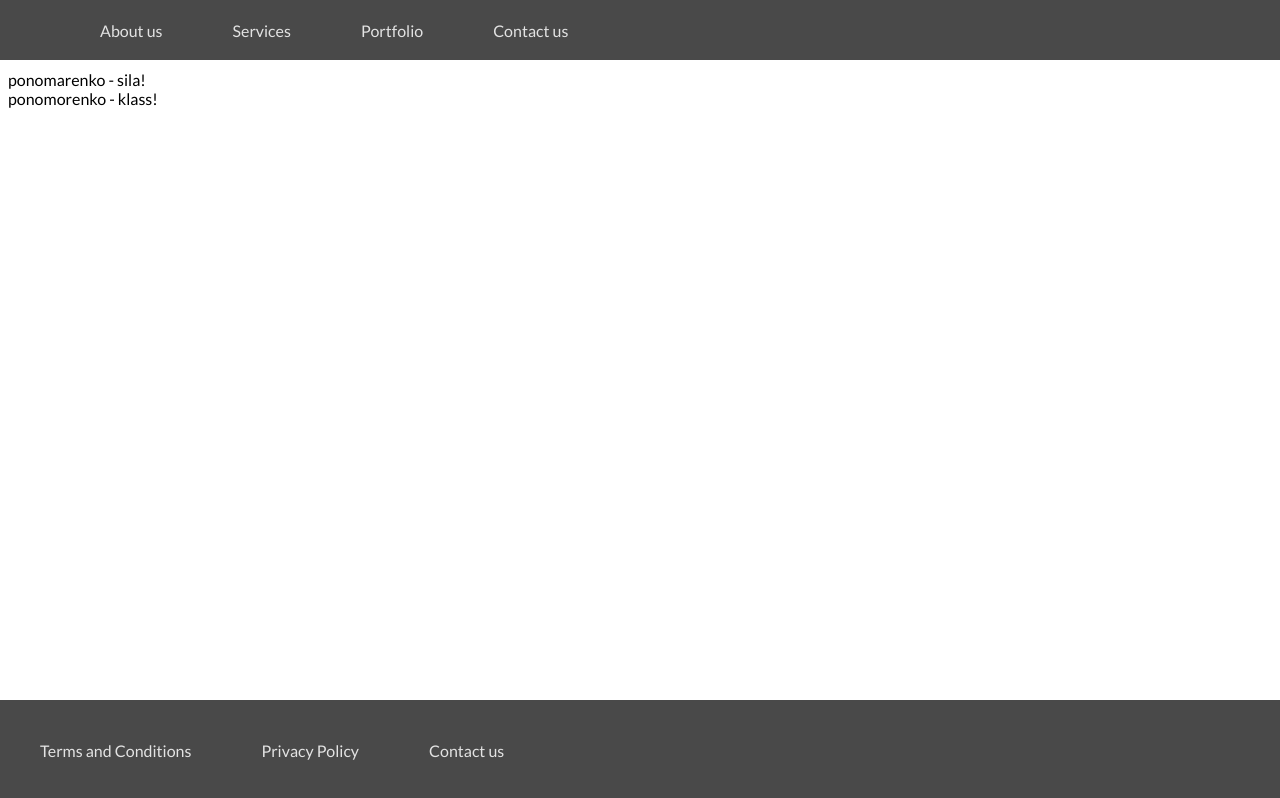
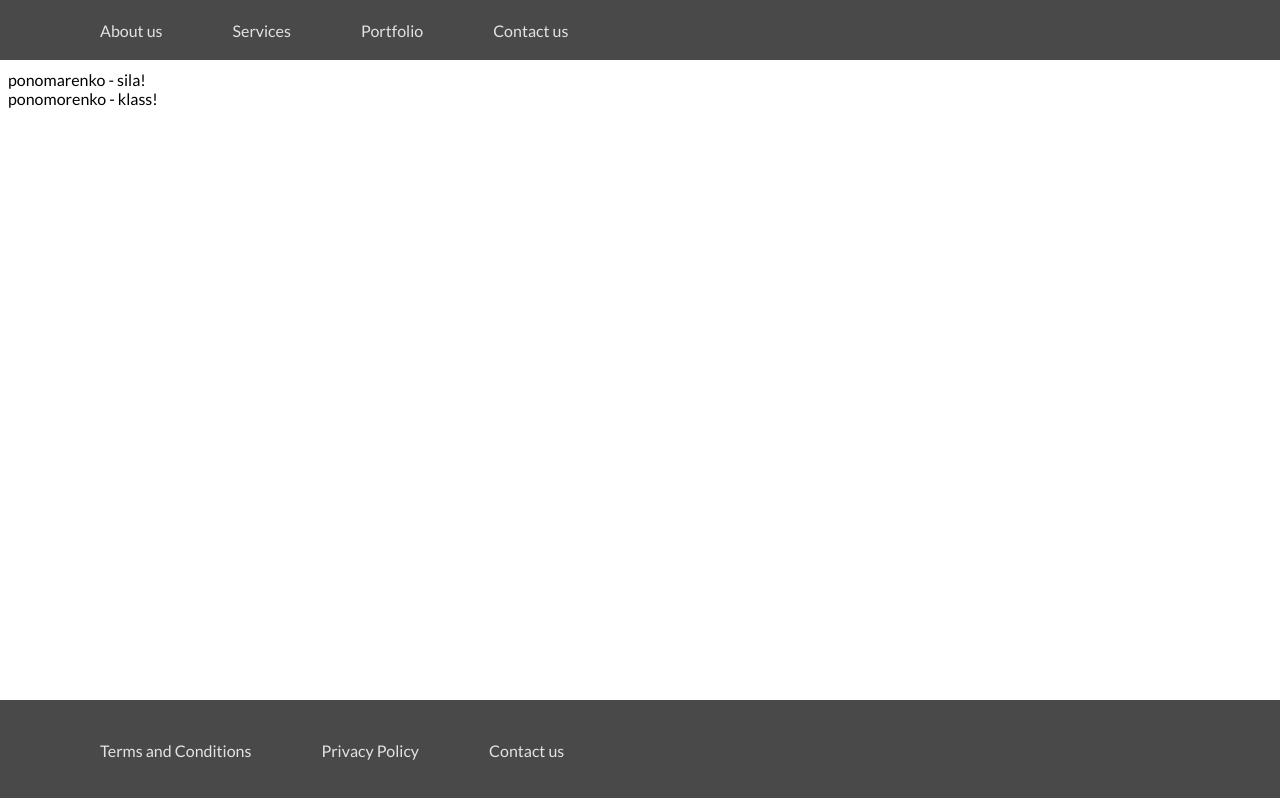
Before and after one commit to amckey/norstudio, an Angular app: page / in a window 1280 px wide. Built offline with nearby package versions, Linux system fonts and the light colour scheme.

Commit message:
16reallast

```diff
--- a/src/app/footer/footer.component.css
+++ b/src/app/footer/footer.component.css
@@ -24,3 +24,15 @@ a:hover {
 .footer-sections {
   margin-right: 30px
 }
+
+.footer-sections {
+  margin-right: 30px
+}
+
+.footer-sections:first-child {
+  margin-left: 60px
+}
+
+.footer-sections:last-child {
+  margin-right: 0;
+}
--- a/src/app/header/header.component.css
+++ b/src/app/header/header.component.css
@@ -32,7 +32,3 @@ a:hover {
 .header-sections:last-child {
   margin-right: 0;
 }
-
-.toolbar-section {
-  margin-right: 60px;
-}
```
Also changed, not shown: 1 other file (tests, documents, lock files or other folders).
